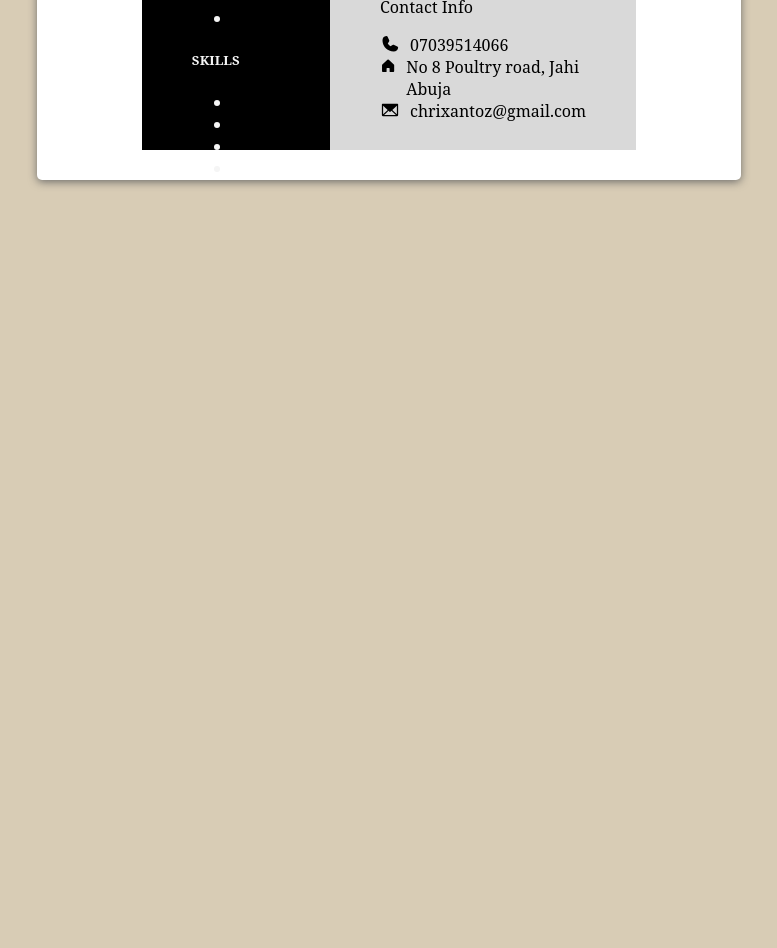
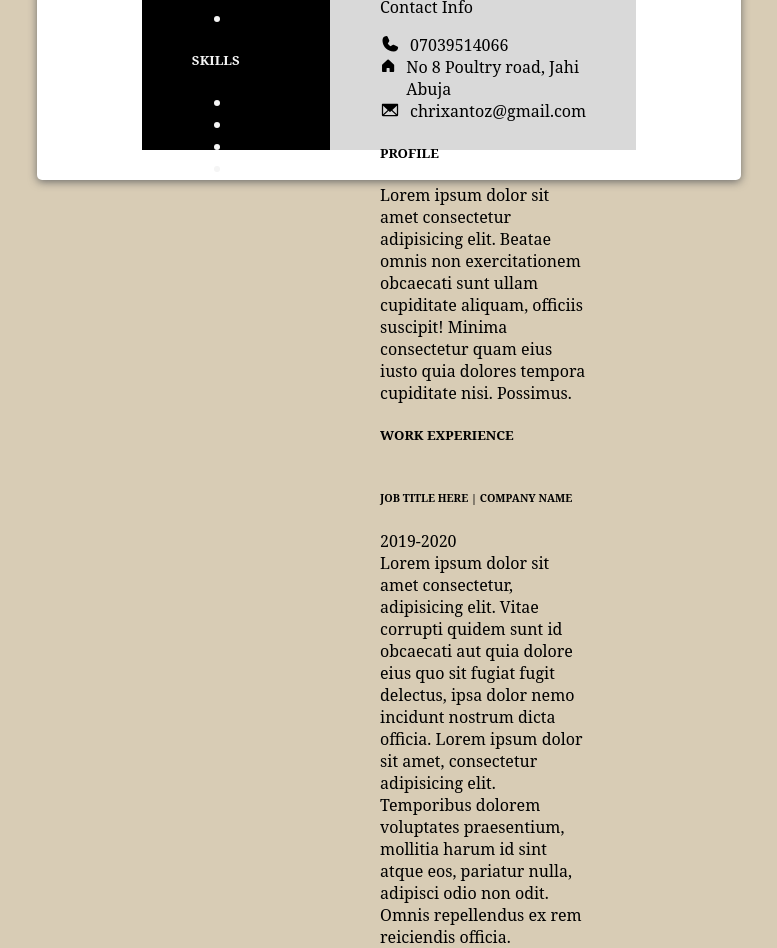
Before and after one commit to Gabbie99/Port-react, a React (Create React App) app: page / in a window 1280 px wide. Shown: the part 460-1408 px from the top of the page, without its empty margins (251-1028 px from the left). Before the commit the page ends 800 px from the top, so only its background shows below. Built offline with nearby package versions, Linux system fonts and the light colour scheme.

Commit message:
chore: lorem

```diff
--- a/src/components/Port.css
+++ b/src/components/Port.css
@@ -59,5 +59,10 @@ body {
     gap: 10px;
     flex-wrap: nowrap;
     display: flex;
-
 }
+.second .wrap {
+    display: flex;
+    flex-direction: column;
+    width: 100%;
+    word-wrap: wrap;
+}
--- a/src/components/Port.jsx
+++ b/src/components/Port.jsx
@@ -39,6 +39,15 @@ function Port() {
                  <div className='sub-icons'><House size={20} color="#000" weight="fill" /> No 8 Poultry road, Jahi Abuja</div>
                  <div className='sub-icons'><Envelope size={20} color="#000" weight="fill" /> chrixantoz@gmail.com</div>
                  </div>
+                 <div className='wrap'>
+                    <h5>PROFILE</h5>
+                 Lorem ipsum dolor sit amet consectetur adipisicing elit. Beatae omnis non exercitationem obcaecati sunt ullam cupiditate aliquam, officiis suscipit! Minima consectetur quam eius iusto quia dolores tempora cupiditate nisi. Possimus.
+                 <h5>WORK EXPERIENCE</h5>
+                 <h6>JOB TITLE HERE | COMPANY NAME</h6>
+                 <span>2019-2020</span>
+                 Lorem ipsum dolor sit amet consectetur, adipisicing elit. Vitae corrupti quidem sunt id obcaecati aut quia dolore eius quo sit fugiat fugit delectus, ipsa dolor nemo incidunt nostrum dicta officia. Lorem ipsum dolor sit amet, consectetur adipisicing elit. Temporibus dolorem voluptates praesentium, mollitia harum id sint atque eos, pariatur nulla, adipisci odio non odit. Omnis repellendus ex rem reiciendis officia.
+                 </div>
+
             </div>
         </div>
     </div>
```
